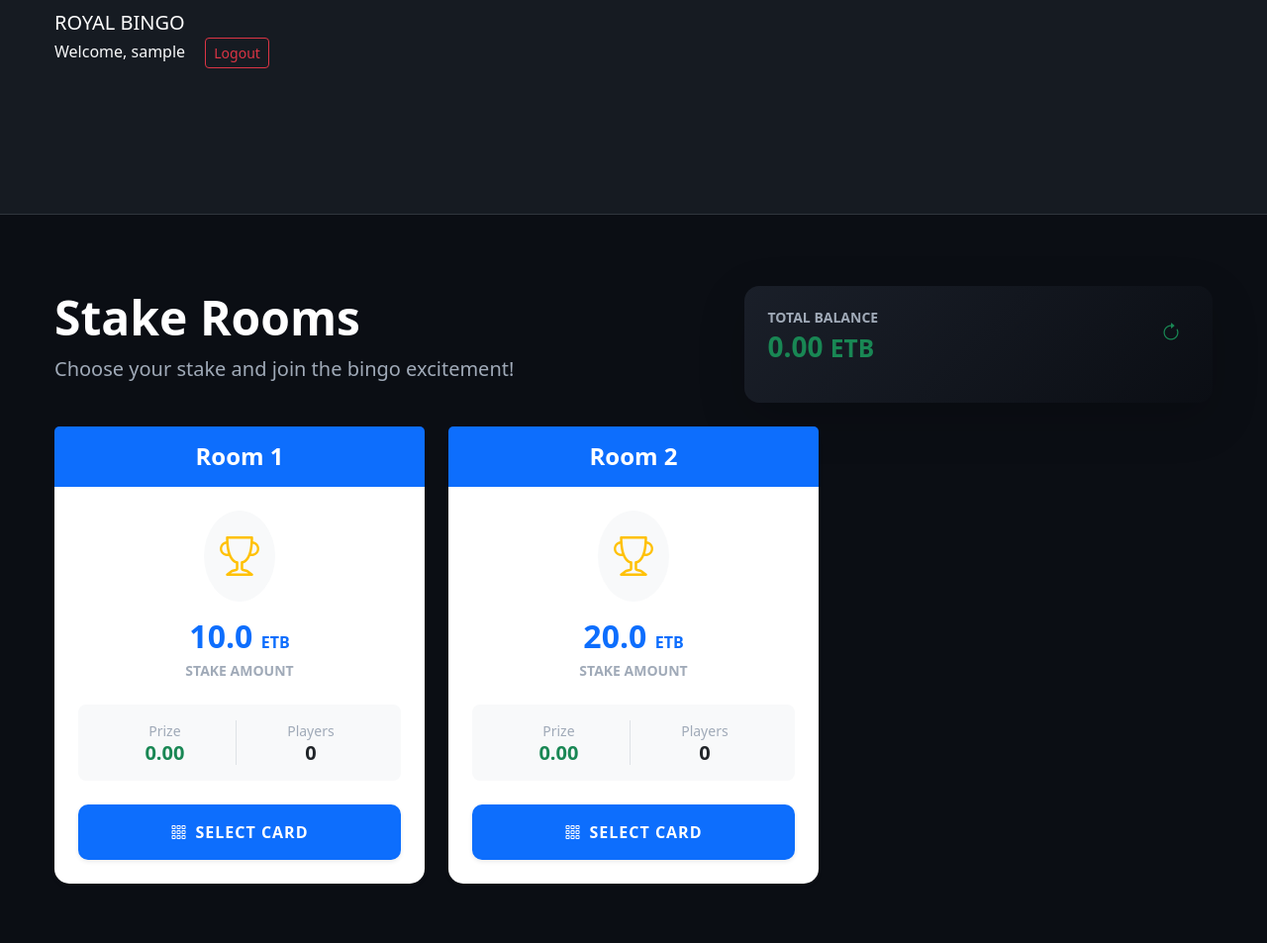
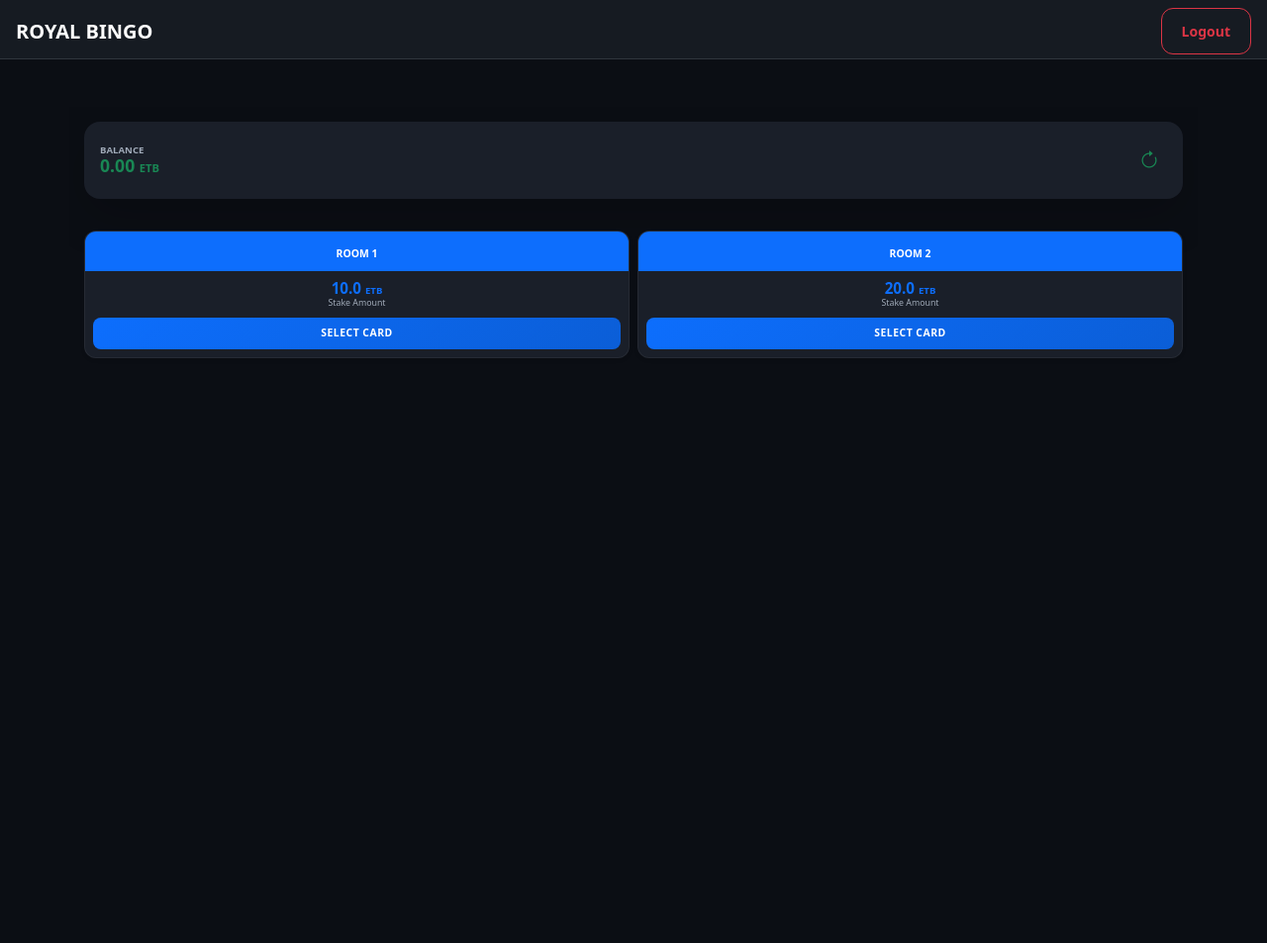
Before and after one commit to abel198523/royal-v4, a Flask app: page / in a window 1280 px wide. Shown: the whole page at 99% size. Run offline with Flask 3, Linux system fonts and the light colour scheme; the visitor is signed in with stand-in values (Sample User, id 1); data comes from the database, SQL or seed files in the repository.

Commit message:
Optimize all screens for a non-scrolling, mobile-friendly experience
Refactors frontend templates to implement a fixed frame layout, disabling global scrolling and optimizing UI components for mobile responsiveness.

Replit-Commit-Author: Agent
Replit-Commit-Session-Id: 3b385f93-52a2-4fe4-9ccd-c4a8aeb85460
Replit-Commit-Checkpoint-Type: full_checkpoint
Replit-Commit-Event-Id: 1b9ff043-521b-40e5-8d86-96b886df81f4
Replit-Commit-Screenshot-Url: https://storage.googleapis.com/screenshot-production-us-central1/f124930e-23fa-43fd-bdd2-67ca85d6ba39/3b385f93-52a2-4fe4-9ccd-c4a8aeb85460/qTTCtE7
Replit-Helium-Checkpoint-Created: true

```diff
--- a/templates/base.html
+++ b/templates/base.html
@@ -17,64 +17,75 @@
             height: 100% !important;
             display: flex !important;
             flex-direction: column !important;
-            overflow-x: hidden !important;
+            overflow: hidden !important; /* Disable global scrolling */
+            position: fixed !important;
+            inset: 0 !important;
         }
 
-        #main-content, .container, .content-wrapper {
-            display: block !important;
-            visibility: visible !important;
-            opacity: 1 !important;
-            width: 100% !important;
-            min-height: 200px !important;
+        .navbar {
+            flex: 0 0 auto;
+            background-color: #161b22 !important;
+            border-bottom: 1px solid rgba(255, 255, 255, 0.08);
+            height: 60px;
+            margin-bottom: 0 !important;
+            z-index: 1000;
         }
 
-        /* Ensure Bootstrap containers are visible */
-        .container {
-            max-width: 1200px;
-            margin-right: auto;
-            margin-left: auto;
-            padding-right: 15px;
-            padding-left: 15px;
+        .content-wrapper {
+            flex: 1;
+            overflow: hidden; /* Prevent body scroll */
+            padding: 0;
+            display: flex;
+            flex-direction: column;
+            position: relative;
         }
 
-        * {
-            box-sizing: border-box;
-            display: revert; /* Reset any potential global display:none */
+        #main-content {
+            flex: 1;
+            display: flex;
+            flex-direction: column;
+            overflow-y: auto; /* Internal scroll only */
+            -webkit-overflow-scrolling: touch;
+            padding: 15px;
         }
 
-        /* Ensure the main block content is never hidden */
-        .content-wrapper {
-            display: block !important;
-            visibility: visible !important;
-        }
-
+        /* Modernized UI Components */
         .card {
             background-color: #1a1f29;
-            border: none;
-            border-radius: 15px;
-            color: #ffffff;
-            box-shadow: 0 4px 6px rgba(0, 0, 0, 0.3);
+            border: 1px solid rgba(255, 255, 255, 0.05);
+            border-radius: 16px;
+            box-shadow: 0 10px 30px rgba(0, 0, 0, 0.4);
         }
 
         .form-input {
-            background-color: #252b38;
-            border: 1px solid #3d4451;
+            background-color: #0d1117;
+            border: 1px solid rgba(255, 255, 255, 0.1);
             color: #ffffff;
-            border-radius: 8px;
-            outline: none;
-            padding: 10px;
+            border-radius: 12px;
+            padding: 12px 16px;
+            transition: all 0.3s;
         }
 
         .form-input:focus {
             border-color: #0d6efd;
-            box-shadow: 0 0 0 0.25rem rgba(13, 110, 253, 0.25);
+            background-color: #161b22;
+            box-shadow: 0 0 0 4px rgba(13, 110, 253, 0.15);
+        }
+
+        .btn {
+            border-radius: 12px;
+            padding: 12px 20px;
+            font-weight: 600;
+            transition: all 0.3s cubic-bezier(0.4, 0, 0.2, 1);
         }
 
         .btn-primary {
-            background-color: #0d6efd;
+            background: linear-gradient(135deg, #0d6efd 0%, #0b5ed7 100%);
             border: none;
-            padding: 12px;
-            font-weight: bold;
+        }
+
+        .btn-primary:active {
+            transform: scale(0.96);
         }
 
         .btn-success {
@@ -93,26 +104,29 @@
             border-bottom: 1px solid #30363d;
         }
 
-        /* New Styles for Room Cards */
         .room-card {
-            background-color: #ffffff !important;
-            color: #212529 !important;
+            background-color: #1a1f29 !important;
+            color: #ffffff !important;
             transition: all 0.3s ease;
+            border-radius: 12px;
+            overflow: hidden;
+            border: 1px solid rgba(255, 255, 255, 0.05) !important;
         }
 
         .room-card:hover {
-            transform: translateY(-10px);
-            box-shadow: 0 1rem 3rem rgba(0,0,0,.175) !important;
-        }
-
-        .bg-gradient-dark {
-            background: linear-gradient(135deg, #1a1f29 0%, #0b0e14 100%);
+            transform: translateY(-5px);
+            box-shadow: 0 10px 20px rgba(0,0,0,0.3) !important;
         }
 
         .buy-btn {
-            border-radius: 10px;
+            border-radius: 8px;
             text-transform: uppercase;
-            letter-spacing: 1px;
+            letter-spacing: 0.5px;
+            transition: all 0.2s;
+        }
+
+        .buy-btn:active {
+            transform: scale(0.95);
         }
 
         /* Modern Mobile-First Selection Screen */
@@ -207,12 +221,11 @@
     </style>
 </head>
 <body>
-    <nav class="navbar navbar-dark bg-dark mb-4">
-        <div class="container">
-            <a class="navbar-brand" href="/">ROYAL BINGO</a>
-            <div class="ms-auto">
+    <nav class="navbar navbar-dark bg-dark">
+        <div class="container-fluid px-3 h-100 d-flex align-items-center">
+            <a class="navbar-brand fw-bold" href="/">ROYAL BINGO</a>
+            <div class="ms-auto d-flex align-items-center">
                 {% if current_user.is_authenticated %}
-                    <span class="text-light me-3">Welcome, {{ current_user.username }}</span>
                     <a href="{{ url_for('logout') }}" class="btn btn-outline-danger btn-sm">Logout</a>
                 {% else %}
                     <a href="{{ url_for('login') }}" class="btn btn-outline-light btn-sm me-2">Login</a>
@@ -221,6 +234,8 @@
             </div>
         </div>
     </nav>
-    {% block content %}{% endblock %}
+    <div class="content-wrapper">
+        {% block content %}{% endblock %}
+    </div>
 </body>
 </html>
--- a/templates/index.html
+++ b/templates/index.html
@@ -23,58 +23,36 @@
     </div>
 
     <!-- Game Selection Screen -->
-    <div id="game-selection-screen">
-        <div class="row mb-4 align-items-center">
-            <div class="col-lg-7">
-                <h1 class="fw-bold display-5 mb-2">Stake Rooms</h1>
-                <p class="lead text-muted">Choose your stake and join the bingo excitement!</p>
-            </div>
-            <div class="col-lg-5">
-                <div class="card bg-gradient-dark border-0 shadow-lg overflow-hidden">
-                    <div class="card-body p-4">
-                        <div class="d-flex justify-content-between align-items-start mb-3">
-                            <div>
-                                <h6 class="text-uppercase text-muted small fw-bold mb-1">Total Balance</h6>
-                                <h3 class="mb-0 fw-bold text-success"><span id="walletBalance">{{ "%.2f"|format(balance) }}</span> <span class="small">ETB</span></h3>
-                            </div>
-                            <button onclick="refreshBalance()" class="btn btn-sm btn-outline-success border-0 rounded-circle p-2" title="Refresh Balance">
-                                <i class="bi bi-arrow-clockwise fs-5"></i>
-                            </button>
+    <div id="game-selection-screen" class="flex-grow-1 d-flex flex-column">
+        <div class="row mb-3 align-items-center flex-shrink-0">
+            <div class="col-12 mb-3">
+                <div class="card bg-gradient-dark border-0 shadow-lg">
+                    <div class="card-body p-3 d-flex justify-content-between align-items-center">
+                        <div>
+                            <h6 class="text-uppercase text-muted small fw-bold mb-0" style="font-size: 0.6rem;">Balance</h6>
+                            <h4 class="mb-0 fw-bold text-success" style="font-size: 1.1rem;"><span id="walletBalance">{{ "%.2f"|format(balance) }}</span> <span class="small" style="font-size: 0.7rem;">ETB</span></h4>
                         </div>
+                        <button onclick="refreshBalance()" class="btn btn-sm btn-outline-success border-0 p-2">
+                            <i class="bi bi-arrow-clockwise fs-5"></i>
+                        </button>
                     </div>
                 </div>
             </div>
         </div>
 
-        <div class="row g-4">
+        <div class="row g-2 overflow-auto flex-grow-1 pb-3" style="scrollbar-width: none; -ms-overflow-style: none;">
+            <style>.row::-webkit-scrollbar { display: none; }</style>
             {% for room in rooms %}
-            <div class="col-md-6 col-lg-4">
-                <div class="card h-100 room-card border-0 shadow-sm transition-transform">
-                    <div class="card-header bg-primary py-3 border-0">
-                        <h4 class="mb-0 text-white fw-bold text-center">{{ room.name }}</h4>
+            <div class="col-6">
+                <div class="card h-100 room-card border-0 shadow-sm">
+                    <div class="card-header bg-primary py-2 border-0 text-center">
+                        <span class="small text-white fw-bold text-uppercase" style="font-size: 0.65rem;">{{ room.name }}</span>
                     </div>
-                    <div class="card-body p-4">
-                        <div class="text-center mb-4">
-                            <div class="d-inline-block p-3 rounded-circle bg-light mb-3">
-                                <i class="bi bi-trophy text-warning fs-1"></i>
-                            </div>
-                            <h2 class="fw-bold mb-1 text-primary">{{ room.card_price }} <span class="fs-6">ETB</span></h2>
-                            <p class="text-muted small text-uppercase fw-bold">Stake Amount</p>
-                        </div>
-
-                        <div class="d-flex justify-content-between p-3 bg-light rounded-3 mb-4">
-                            <div class="text-center flex-fill border-end">
-                                <p class="mb-0 text-muted small">Prize</p>
-                                <h5 class="mb-0 fw-bold text-success"><span id="prizeAmount-{{ room.id }}">0.00</span></h5>
-                            </div>
-                            <div class="text-center flex-fill">
-                                <p class="mb-0 text-muted small">Players</p>
-                                <h5 class="mb-0 fw-bold text-dark"><span id="playerCount-{{ room.id }}">0</span></h5>
-                            </div>
-                        </div>
-
-                        <button onclick="showCardSelection({{ room.id }}, '{{ room.name }}', {{ room.card_price }})" class="btn btn-primary w-100 py-3 fw-bold shadow-sm buy-btn">
-                            <i class="bi bi-grid-3x3-gap me-2"></i>Select Card
+                    <div class="card-body p-2 text-center d-flex flex-column justify-content-center">
+                        <h5 class="fw-bold mb-0 text-primary" style="font-size: 0.95rem;">{{ room.card_price }} <span class="small" style="font-size: 0.6rem;">ETB</span></h5>
+                        <p class="text-muted mb-2" style="font-size: 0.55rem;">Stake Amount</p>
+                        <button onclick="showCardSelection({{ room.id }}, '{{ room.name }}', {{ room.card_price }})" class="btn btn-primary btn-sm w-100 py-2 fw-bold buy-btn" style="font-size: 0.65rem;">
+                            Select Card
                         </button>
                     </div>
                 </div>
```
Also changed, not shown: templates/landing.html (+22 -97 lines), templates/login.html (+27 -20 lines), templates/signup.html (+24 -22 lines).
